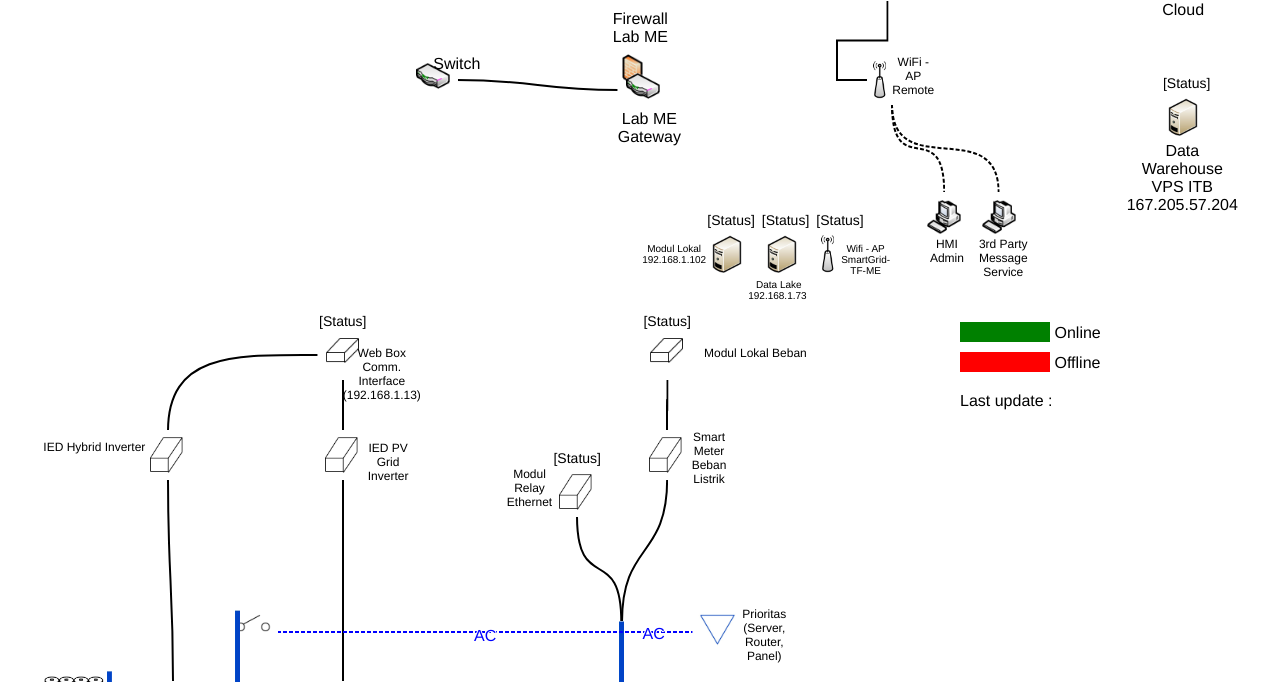
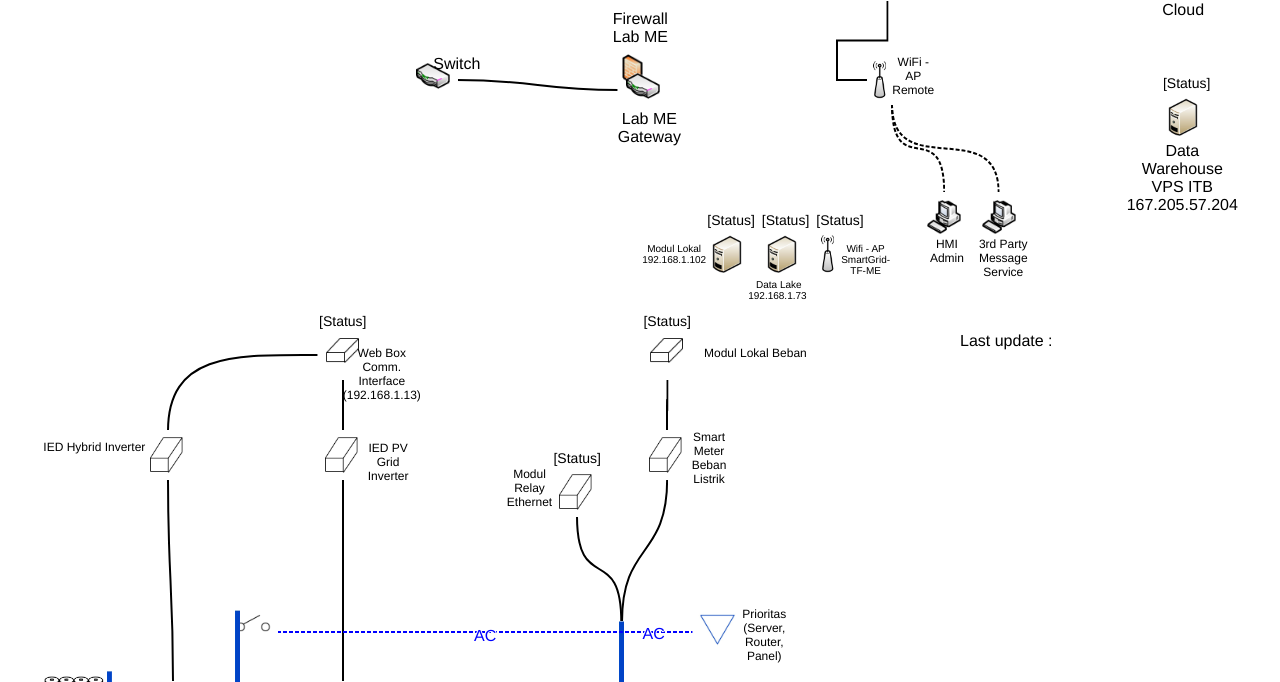
Before and after one commit to modanism/laughing-potato, a PHP site: page / in a window 1280 px wide. Shown: the part 220-902 px from the top of the page. Run offline with PHP 8.4, Linux system fonts and the light colour scheme.

Commit message:
remove legenda

```diff
--- a/index.php
+++ b/index.php
@@ -55,8 +55,6 @@
                 <div class="medium-box four"></div>
             </div>
             <div class="wrapper-info">
-                <div class="green box"></div>
-                <div class="red box"></div>
                 <p class="time">Last update :</p>
             </div>
         </div>
--- a/style.css
+++ b/style.css
@@ -355,32 +355,6 @@ h1 {
     top:-50%;
     left: 90%;
 }
-.box {
-    margin: 10px 0;
-    position: relative;
-    width: 90px;
-    height: 20px;
-}
-.green {
-    background-color: green;
-}
-.green::after {
-    content: 'Online';
-    position: absolute;
-    top: 10%;
-    left: 105%;
-}
-
-.red {
-    background-color: red;
-}
-
-.red::after {
-    content: 'Offline';
-    position: absolute;
-    top: 10%;
-    left: 105%;
-}
 
 .time {
     margin: 20px 0;
```
